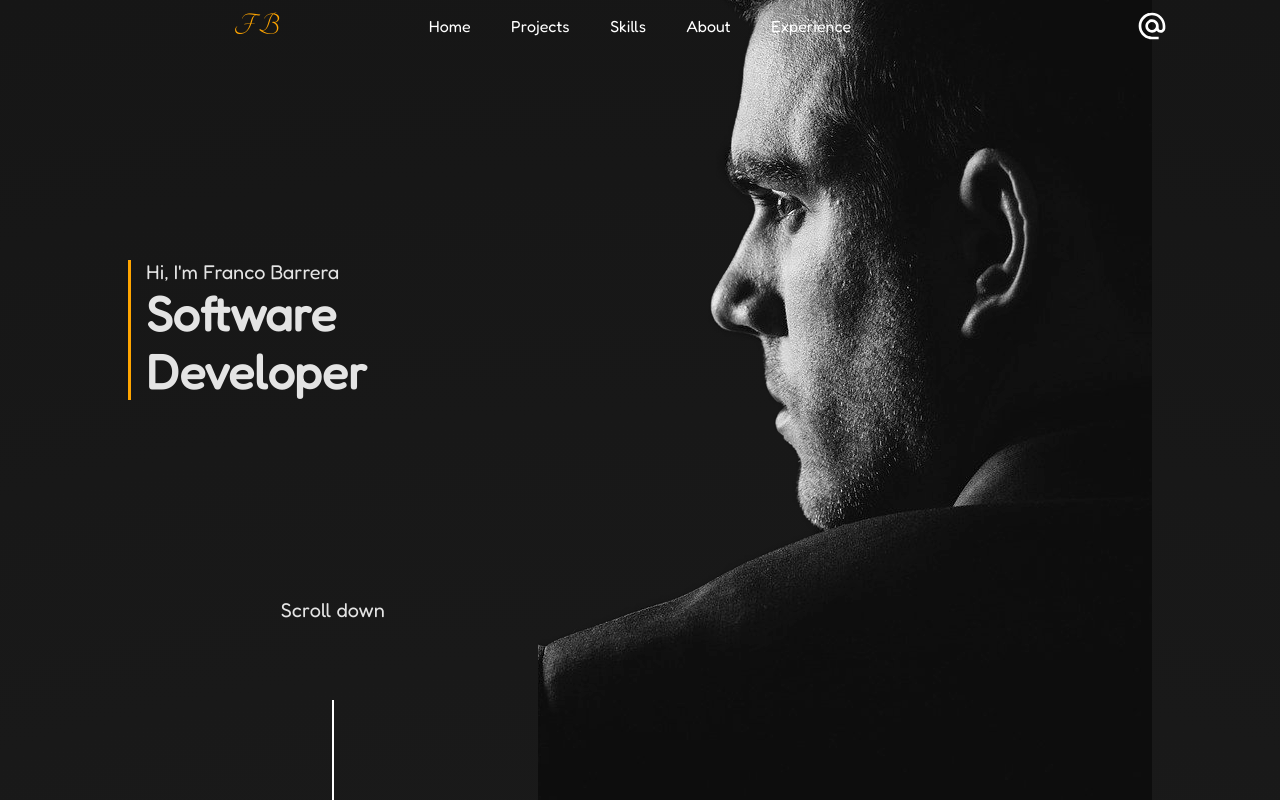
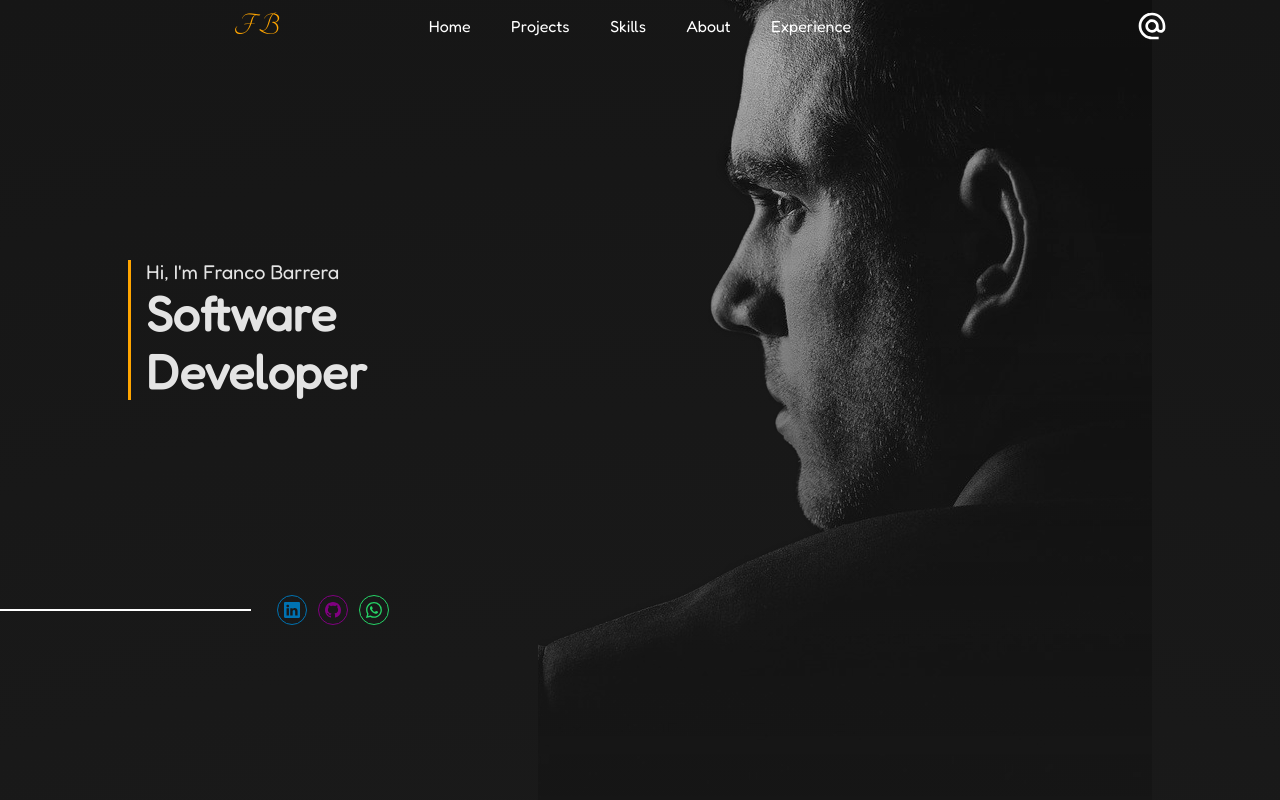
Before and after one commit to FrancoBarrera99/portfolio, a React (Create React App) app: page / in a window 1280 px wide. Shown: the top 800 px of the page. Built offline with nearby package versions, Linux system fonts and the light colour scheme.

Commit message:
Banner Social Media

```diff
--- a/src/components/about/About.jsx
+++ b/src/components/about/About.jsx
@@ -1,6 +1,5 @@
 import React from 'react'
 import MyFace from '../../assets/Tom-Shelby.png'
-import { BsLinkedin, BsWhatsapp, BsGithub } from 'react-icons/bs'
 
 import './About.scss'
 
@@ -17,29 +16,6 @@ const About = () => {
                         looking for new challenges with commitment to leave my mark.
                     </p>
                     <hr className='about_left_divider' />
-                    <div className='about_social'>
-                        <a
-                            href='https://www.linkedin.com/in/franco-barrera-06a94b20a/'
-                            target="_blank" rel='noreferrer'
-                            style={{ color: '#0072b1' }}
-                            className='about_social_icon'>
-                            <BsLinkedin />
-                        </a>
-                        <a
-                            href='https://github.com/FrancoBarrera99'
-                            target="_blank" rel='noreferrer'
-                            style={{ color: '#800080' }}
-                            className='about_social_icon'>
-                            <BsGithub />
-                        </a>
-                        <a
-                            href='https://api.whatsapp.com/send?phone=5493764392192'
-                            target="_blank" rel='noreferrer'
-                            style={{ color: '#25D366' }}
-                            className='about_social_icon'>
-                            <BsWhatsapp />
-                        </a>
-                    </div>
                 </div>
                 <div className='about_right'>
                     <div className='about_item_wrapper'>
--- a/src/components/about/About.scss
+++ b/src/components/about/About.scss
@@ -45,23 +45,6 @@
                 margin: 5% 0;
             }
 
-            .about_social {
-                display: flex;
-
-                .about_social_icon {
-                    display: flex;
-                    margin: 0 1%;
-                    border: solid 1px;
-                    border-radius: 50%;
-                    width: 30px;
-                    height: 30px;
-                    align-items: center;
-                    justify-content: center;
-                    font-size: 1rem;
-                    transition: transform 200ms;
-                    transition-timing-function: ease-in-out;
-                }
-            }
         }
 
         .about_right {
@@ -88,7 +71,3 @@
         }
     }
 }
-
-.about_social_icon:hover {
-    transform: scale(1.3,1.3);
-}
--- a/src/components/banner/Banner.jsx
+++ b/src/components/banner/Banner.jsx
@@ -1,5 +1,7 @@
 import React from 'react'
 import myImage from '../../assets/espaldas.png'
+import { BsLinkedin, BsWhatsapp, BsGithub } from 'react-icons/bs'
+
 
 import './Banner.scss'
 
@@ -14,7 +16,29 @@ const Banner = () => {
           </div>
         </div>
         <div className='bottom_container'>
-          <h5 className='scroll_text'>Scroll down</h5>
+          <div className='about_social'>
+                        <a
+                            href='https://www.linkedin.com/in/franco-barrera-06a94b20a/'
+                            target="_blank" rel='noreferrer'
+                            style={{ color: '#0072b1' }}
+                            className='about_social_icon'>
+                            <BsLinkedin />
+                        </a>
+                        <a
+                            href='https://github.com/FrancoBarrera99'
+                            target="_blank" rel='noreferrer'
+                            style={{ color: '#800080' }}
+                            className='about_social_icon'>
+                            <BsGithub />
+                        </a>
+                        <a
+                            href='https://api.whatsapp.com/send?phone=5493764392192'
+                            target="_blank" rel='noreferrer'
+                            style={{ color: '#25D366' }}
+                            className='about_social_icon'>
+                            <BsWhatsapp />
+                        </a>
+                    </div>
           <div className='scroll_line'></div>
         </div>
       </div>
--- a/src/components/banner/Banner.scss
+++ b/src/components/banner/Banner.scss
@@ -30,24 +30,38 @@
         .bottom_container {
             width: 100%;
             display: flex;
-            justify-content: center;
             height: 50%;
             padding-top: 5%;
-            flex-direction: column;
+            padding-left: 35%;
+            padding-right: 35%;
             align-items: center;
             position: relative;
 
-            .scroll_text {
-
+            .scroll_line {
+                position: absolute;
+                border-bottom: 2px solid white;
+                width: 65%;
+                left: -35%;
             }
 
-            .scroll_line {
-                position: absolute;
-                left: calc(50% - 1px);
-                width: 2px;
-                top: 300px;
-                bottom: 0px;
-                background-color: white;
+            .about_social {
+                display: flex;
+                width: 100%;
+                justify-content: space-around;
+
+                .about_social_icon {
+                    display: flex;
+                    margin: 0 1%;
+                    border: solid 1px;
+                    border-radius: 50%;
+                    width: 30px;
+                    height: 30px;
+                    align-items: center;
+                    justify-content: center;
+                    font-size: 1rem;
+                    transition: transform 200ms;
+                    transition-timing-function: ease-in-out;
+                }
             }
         }
     }
@@ -62,7 +76,12 @@
         .face_image {
             flex-shrink: 0;
             min-width: 100%;
-            min-height: 100%
+            -webkit-mask-image:-webkit-gradient(linear, left top, left bottom, from(rgba(0,0,0,1)), to(rgba(0,0,0,0)));
+            mask-image: linear-gradient(to bottom, rgba(0,0,0,1), rgba(0,0,0,0));
         }
     }
 }
+
+.about_social_icon:hover {
+    transform: scale(1.3,1.3);
+}
```
